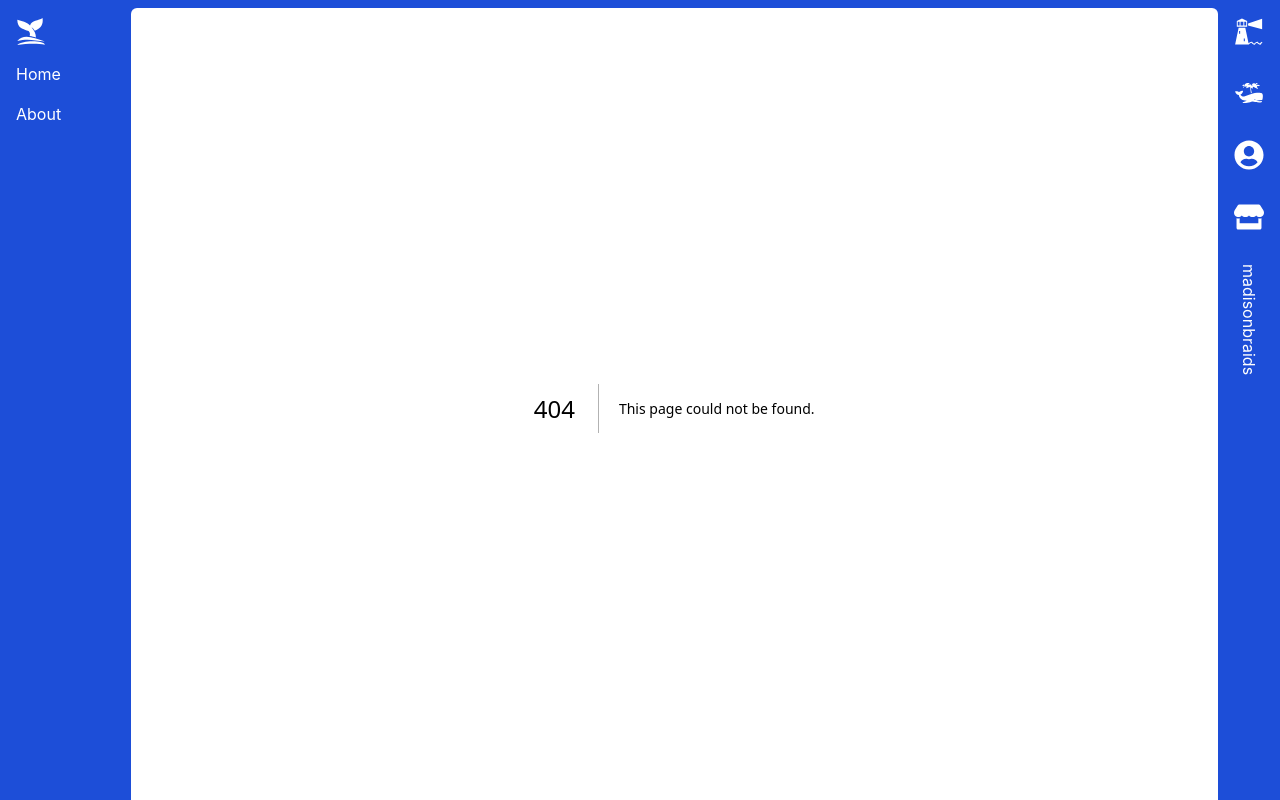
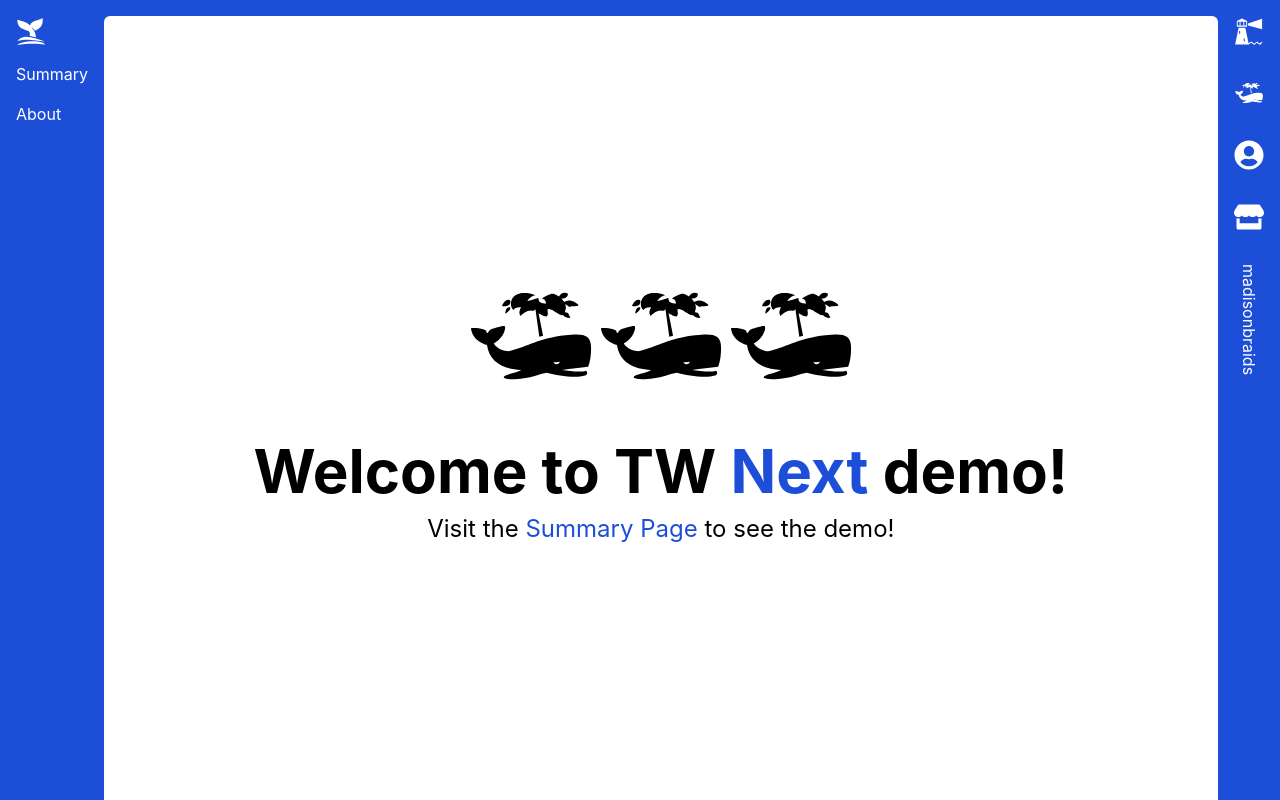
Before and after one commit to weaverwhale/tw-next, a Next.js app: page /home in a window 1280 px wide. Before the commit this address had no page. Built offline with nearby package versions, Linux system fonts and the light colour scheme.

Commit message:
Move around pages; add landing page; add redirects & active route styles

```diff
--- a/components/GlobalHeader.tsx
+++ b/components/GlobalHeader.tsx
@@ -1,4 +1,5 @@
 import { cva } from "class-variance-authority"
+import { useRouter } from "next/router"
 import { GiWhaleTail } from "react-icons/gi"
 import { twMerge } from "tailwind-merge"
 
@@ -8,7 +9,11 @@ const headerButton = cva(["justify-center", "inline-flex", "items-center", "text
 const navItems = [
   {
     label: "Home",
-    href: "/",
+    href: "/home",
+  },
+  {
+    label: "Summary",
+    href: "/summary",
   },
   {
     label: "About",
@@ -17,16 +22,31 @@ const navItems = [
 ]
 
 export default function GlobalHeader() {
+  const router = useRouter()
+
   return (
-    <header className="sticky top-0 bg-blue-700 text-white">
-      <a href="/" className={`${sharedClass} inline-block align-middle sm:flex`}>
-        <GiWhaleTail color="#fff" size={30} />
-      </a>
-      {navItems.map((navItem) => (
-        <a key={navItem.label} href={navItem.href} className={twMerge(headerButton())}>
-          {navItem.label}
-        </a>
-      ))}
+    <header className="sticky top-0 flex bg-blue-700 text-white sm:flex-col sm:items-start">
+      {navItems.map((navItem) =>
+        navItem.href === "/home" ? (
+          <a
+            key={navItem.label}
+            href={navItem.href}
+            className={`${sharedClass} inline-block align-middle sm:flex ${
+              router.pathname === navItem.href && "underline"
+            }`}
+          >
+            <GiWhaleTail color="#fff" size={30} />
+          </a>
+        ) : (
+          <a
+            key={navItem.label}
+            href={navItem.href}
+            className={twMerge(headerButton(), router.pathname === navItem.href && "underline")}
+          >
+            {navItem.label}
+          </a>
+        )
+      )}
     </header>
   )
 }
--- a/components/GlobalLayout.tsx
+++ b/components/GlobalLayout.tsx
@@ -16,7 +16,7 @@ export default function GlobalLayout({ children }) {
       <GlobalHead />
       <div className="h-full w-full sm:flex sm:overflow-hidden">
         <GlobalHeader />
-        <main className="w-full overflow-x-auto bg-white sm:mt-2 sm:h-[calc(100vh-0.5rem)] sm:rounded-t-md">
+        <main className="w-full overflow-x-auto bg-white sm:mt-4 sm:h-[calc(100vh-1rem)] sm:rounded-t-md">
           {children}
         </main>
         <GlobalRightRail storeName={storeName} />
--- /dev/null
+++ b/components/Spinner.tsx
@@ -0,0 +1,23 @@
+export default function Spinner() {
+  return (
+    <div role="status">
+      <svg
+        aria-hidden="true"
+        className="mr-2 h-8 w-8 animate-spin fill-blue-600 text-gray-200 dark:text-gray-600"
+        viewBox="0 0 100 101"
+        fill="none"
+        xmlns="http://www.w3.org/2000/svg"
+      >
+        <path
+          d="M100 50.5908C100 78.2051 77.6142 100.591 50 100.591C22.3858 100.591 0 78.2051 0 50.5908C0 22.9766 22.3858 0.59082 50 0.59082C77.6142 0.59082 100 22.9766 100 50.5908ZM9.08144 50.5908C9.08144 73.1895 27.4013 91.5094 50 91.5094C72.5987 91.5094 90.9186 73.1895 90.9186 50.5908C90.9186 27.9921 72.5987 9.67226 50 9.67226C27.4013 9.67226 9.08144 27.9921 9.08144 50.5908Z"
+          fill="currentColor"
+        />
+        <path
+          d="M93.9676 39.0409C96.393 38.4038 97.8624 35.9116 97.0079 33.5539C95.2932 28.8227 92.871 24.3692 89.8167 20.348C85.8452 15.1192 80.8826 10.7238 75.2124 7.41289C69.5422 4.10194 63.2754 1.94025 56.7698 1.05124C51.7666 0.367541 46.6976 0.446843 41.7345 1.27873C39.2613 1.69328 37.813 4.19778 38.4501 6.62326C39.0873 9.04874 41.5694 10.4717 44.0505 10.1071C47.8511 9.54855 51.7191 9.52689 55.5402 10.0491C60.8642 10.7766 65.9928 12.5457 70.6331 15.2552C75.2735 17.9648 79.3347 21.5619 82.5849 25.841C84.9175 28.9121 86.7997 32.2913 88.1811 35.8758C89.083 38.2158 91.5421 39.6781 93.9676 39.0409Z"
+          fill="currentFill"
+        />
+      </svg>
+      <span className="sr-only">Loading...</span>
+    </div>
+  )
+}
--- a/next.config.mjs
+++ b/next.config.mjs
@@ -17,6 +17,15 @@
       { source: "/summary", destination: "/api/summary" },
     ]
   },
+  async redirects() {
+    return [
+      {
+        source: "/",
+        destination: "/summary",
+        permanent: true,
+      },
+    ]
+  },
 })
 
 export default config
--- /dev/null
+++ b/pages/home.tsx
@@ -0,0 +1,27 @@
+import { GiSpermWhale } from "react-icons/gi"
+
+export default function Index() {
+  return (
+    <div className="flex h-full flex-col items-center justify-center p-4">
+      <div className="flex flex-wrap">
+        {Array.from({ length: 3 }).map((_, i) => (
+          <GiSpermWhale color="#000" size={130} key={i} />
+        ))}
+      </div>
+      <h1 className="mt-10 text-6xl font-bold">
+        Welcome to TW{" "}
+        <a className="text-blue-700 hover:underline" href="https://nextjs.org">
+          Next
+        </a>{" "}
+        demo!
+      </h1>
+      <p className="mt-3 text-2xl">
+        Visit the{" "}
+        <a href="/summary" className="text-blue-700 hover:underline">
+          Summary Page
+        </a>{" "}
+        to see the demo!
+      </p>
+    </div>
+  )
+}
--- a/pages/index.tsx
+++ b/pages/summary.tsx
@@ -1,7 +1,8 @@
 import { useEffect, useState } from "react"
 import RenderIfVisible from "react-render-if-visible"
 import { SparkChart } from "components/Charts"
-import { SourceIcons } from "components/SourceIcons"
+import SourceIcons from "components/SourceIcons"
+import Spinner from "components/Spinner"
 import { DictatedData, formattedDictatedService, IServiceMap, ServiceMap } from "../types/Types"
 
 // time to delay (simulate loading data from api)
@@ -75,7 +76,10 @@ export default function Summary() {
       <h1 className="text-3xl font-bold">Summary</h1>
 
       {Object.keys(dictatedData).length <= 0 ? (
-        <p className="mt-10">loading... (waiting {timeToDelay / 1000}s for dramatic effect)</p>
+        <div className="mt-10">
+          <Spinner />
+          <p className="mt-4">loading... (waiting {timeToDelay / 1000}s for dramatic effect)</p>
+        </div>
       ) : (
         Object.keys(dictatedData).map((g: string) => {
           const group = dictatedData[g as IServiceMap] as DictatedData[IServiceMap]
```
